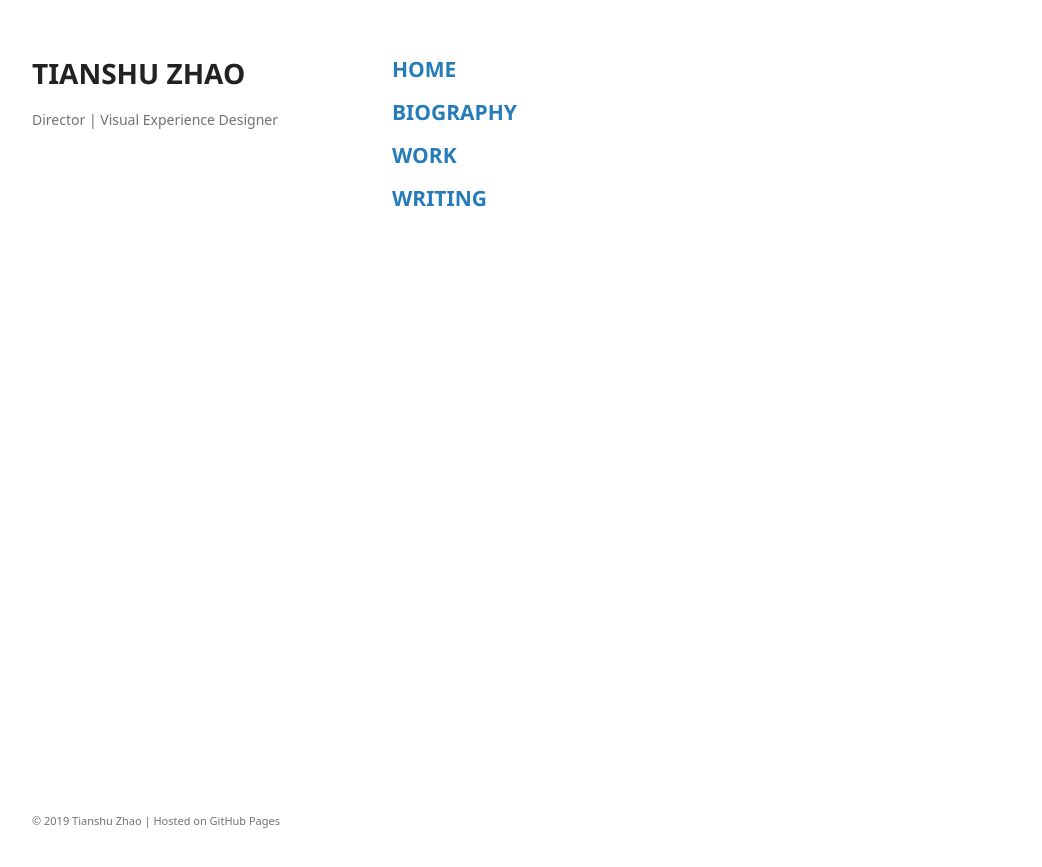
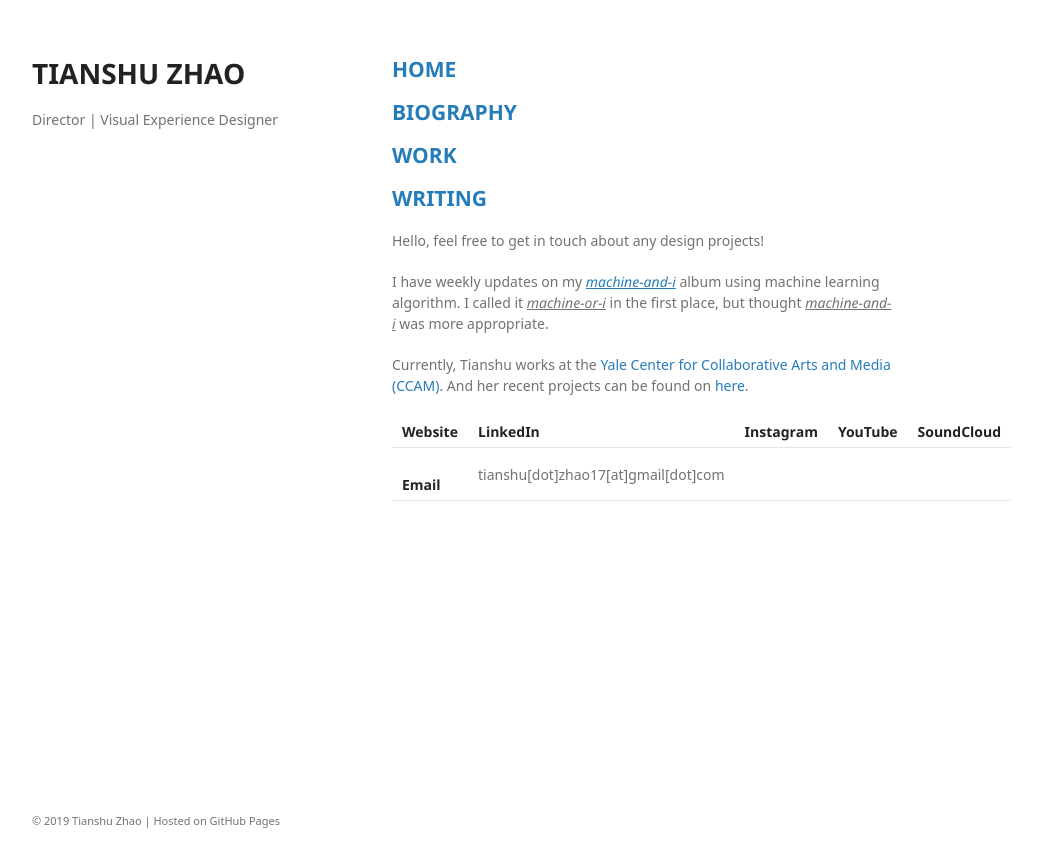
Before and after one commit to tianshu-z/tianshu-z.github.io, a Jekyll site: the page built from index.md, in a window 1280 px wide. Shown: the top 867 px of the page, without its empty margins (178-1220 px from the left). Built offline with Jekyll 4.4.1, drawn with Linux system fonts in a browser that asks for light colours; some web fonts are replaced; our own code applies the rules of GitHub Pages for plain Markdown files.

Commit message:
Update index.md

```diff
--- a/index.md
+++ b/index.md
@@ -5,3 +5,13 @@
 ## [WORK](work.html)
 
 ## [WRITING](writing.html)
+
+<p>Hello, feel free to get in touch about any design projects!</p>
+
+<p>I have weekly updates on my <a href = "https://soundcloud.com/zoe-zhao-676421317/sets/machine-or-i"><i><u>machine-and-i</u></i></a> album using machine learning algorithm. I called it <i><u>machine-or-i</u></i> in the first place, but thought <i><u>machine-and-i</u></i> was more appropriate.</p>
+
+<p>Currently, Tianshu works at the <a href="https://ccam.yale.edu"> Yale Center for Collaborative Arts and Media (CCAM)</a>.
+And her recent projects can be found on <a href="https://tianshu-z.github.io/work.html">here</a>.</p>
+
+<a href="https://tianshu-z.github.io"><strong>Website</strong></a> | <a href="https://www.linkedin.com/in/tianshu-zhao-60348766/"><strong>LinkedIn</strong></a> | <a href="https://www.instagram.com/zoe_zhao17"><strong>Instagram</strong></a> | <a href="https://www.youtube.com/channel/UCl8aHmXObdkvdteCA-g0PMg?view_as=subscriber"><strong>YouTube</strong></a> | <a href = "https://soundcloud.com/you/tracks"><strong>SoundCloud</strong></a>
+<br><strong>Email</strong> | tianshu[dot]zhao17[at]gmail[dot]com
```
